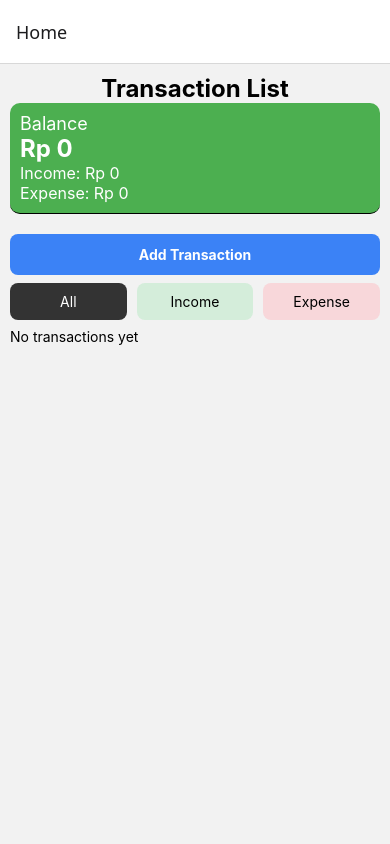
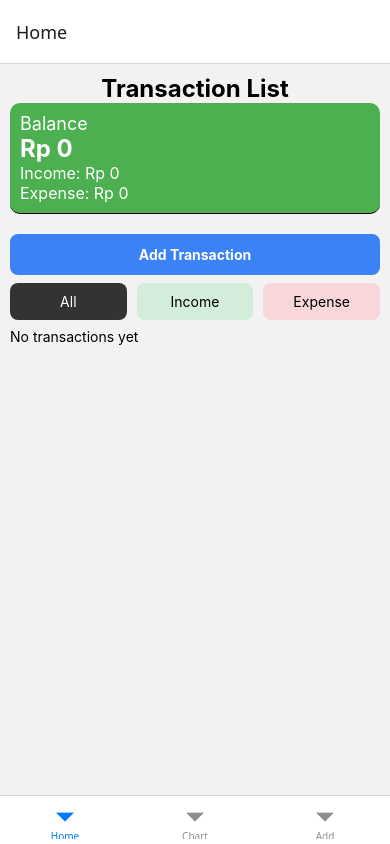
Before and after one commit to Suikayz-cmyk/thr-minggu4-2410501046, a React Native app: screen / in a window 390 px wide. Built offline with nearby package versions, Linux system fonts and the light colour scheme.

Commit message:
feat: implement bottom tab navigation

```diff
--- a/App.js
+++ b/App.js
@@ -1,20 +1,31 @@
 import { NavigationContainer } from '@react-navigation/native';
-import { createNativeStackNavigator } from '@react-navigation/native-stack';
+import { createBottomTabNavigator } from '@react-navigation/bottom-tabs';
 import { WalletProvider } from './src/context/WalletContext';
 
 import HomeScreen from './src/screens/HomeScreen';
 import AddTransactionScreen from './src/screens/AddTransactionScreen';
 
-const Stack = createNativeStackNavigator();
+import { View, Text } from 'react-native';
+
+function ChartScreen() {
+  return (
+    <View>
+      <Text>Chart Screen</Text>
+    </View>
+  );
+}
+
+const Tab = createBottomTabNavigator();
 
 export default function App() {
   return (
     <WalletProvider>
       <NavigationContainer>
-        <Stack.Navigator>
-          <Stack.Screen name="Home" component={HomeScreen} />
-          <Stack.Screen name="Add" component={AddTransactionScreen} />
-        </Stack.Navigator>
+        <Tab.Navigator>
+          <Tab.Screen name="Home" component={HomeScreen} />
+          <Tab.Screen name="Chart" component={ChartScreen} />
+          <Tab.Screen name="Add" component={AddTransactionScreen} />
+        </Tab.Navigator>
       </NavigationContainer>
     </WalletProvider>
   );
--- a/package.json
+++ b/package.json
@@ -11,12 +11,14 @@
   "dependencies": {
     "@react-native-async-storage/async-storage": "2.2.0",
     "@react-native-community/datetimepicker": "8.6.0",
+    "@react-navigation/bottom-tabs": "^7.15.7",
     "@react-navigation/native": "^7.2.0",
     "@react-navigation/native-stack": "^7.14.7",
     "expo": "~55.0.7",
     "expo-status-bar": "~55.0.4",
     "react": "19.2.0",
     "react-native": "0.83.2",
+    "react-native-chart-kit": "^6.12.0",
     "react-native-gesture-handler": "~2.30.0",
     "react-native-reanimated": "4.2.1",
     "react-native-safe-area-context": "~5.6.2",
```
Also changed, not shown: 1 other file (tests, documents, lock files or other folders).
